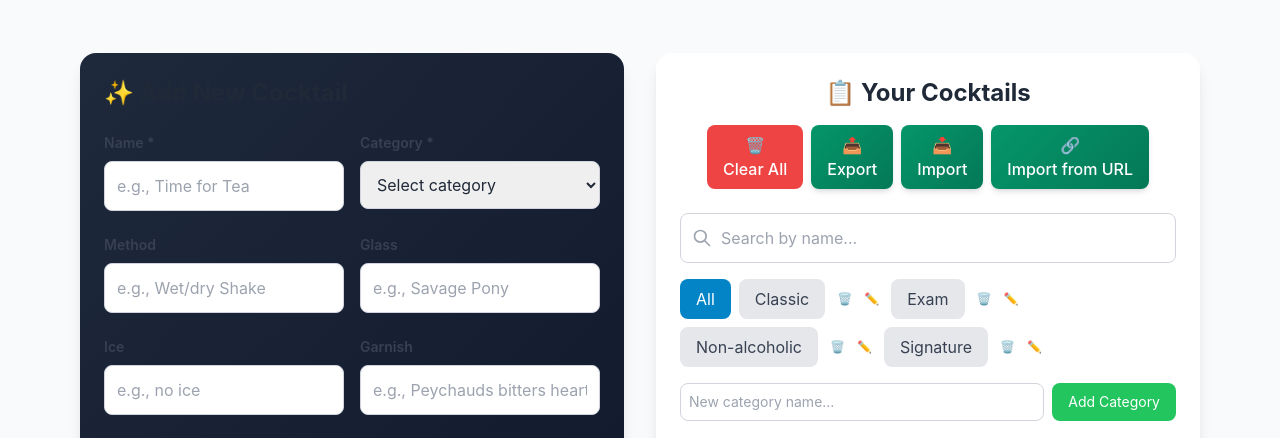
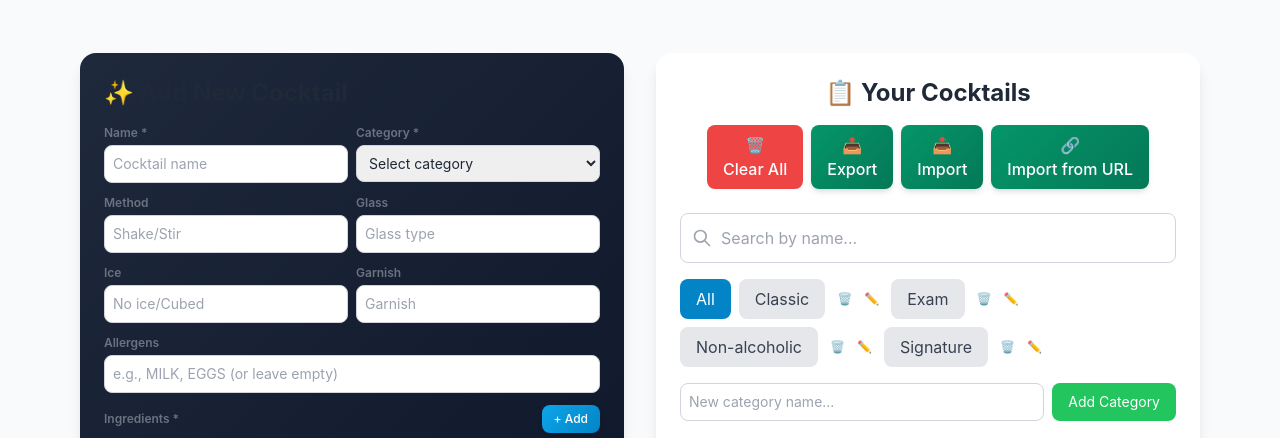
Before and after one commit to DemchaAV/Cockatails-list, a plain HTML site: page cocktail_builder.html in a window 1280 px wide. Shown: the part 167-605 px from the top of the page. Drawn offline with nearby package versions, Linux system fonts and the light colour scheme.

Commit message:
fix size add cocktail in builder

```diff
--- a/cocktail_builder.html
+++ b/cocktail_builder.html
@@ -277,90 +277,91 @@
 
         <div class="grid grid-cols-1 lg:grid-cols-2 gap-8">
             <!-- Form Section -->
-            <div class="form-section p-6 rounded-2xl shadow-lg">
-                <h2 class="text-2xl font-bold text-gray-800 dark:text-gray-200 mb-6">✨ Add New Cocktail</h2>
-
-                <form id="cocktailForm" class="space-y-6">
-                    <!-- Basic Info -->
-                    <div class="grid grid-cols-1 md:grid-cols-2 gap-4">
+            <div class="form-section p-4 sm:p-6 rounded-2xl shadow-lg">
+                <h2 class="text-xl sm:text-2xl font-bold text-gray-800 dark:text-gray-200 mb-4">✨ Add New Cocktail</h2>
+
+                <form id="cocktailForm" class="space-y-3">
+                    <!-- Name & Category - always 2 columns on mobile -->
+                    <div class="grid grid-cols-2 gap-2">
                         <div>
-                            <label class="block text-sm font-semibold text-gray-700 dark:text-gray-300 mb-2">Name
+                            <label class="block text-xs font-semibold text-gray-500 dark:text-gray-400 mb-1">Name
                                 *</label>
                             <input type="text" id="cocktailName" required
-                                class="w-full p-3 border border-gray-300 dark:border-gray-600 rounded-lg focus:ring-2 focus:ring-sky-500 focus:border-sky-500 transition-all dark:bg-gray-700 dark:text-white"
-                                placeholder="e.g., Time for Tea">
+                                class="w-full p-2 text-sm border border-gray-300 dark:border-gray-600 rounded-lg focus:ring-2 focus:ring-sky-500 focus:border-sky-500 transition-all dark:bg-gray-700 dark:text-white"
+                                placeholder="Cocktail name">
                         </div>
                         <div>
-                            <label class="block text-sm font-semibold text-gray-700 dark:text-gray-300 mb-2">Category
+                            <label class="block text-xs font-semibold text-gray-500 dark:text-gray-400 mb-1">Category
                                 *</label>
                             <select id="cocktailCategory" required
-                                class="w-full p-3 border border-gray-300 dark:border-gray-600 rounded-lg focus:ring-2 focus:ring-sky-500 focus:border-sky-500 transition-all dark:bg-gray-700 dark:text-white">
-                                <option value="">Select category</option>
+                                class="w-full p-2 text-sm border border-gray-300 dark:border-gray-600 rounded-lg focus:ring-2 focus:ring-sky-500 focus:border-sky-500 transition-all dark:bg-gray-700 dark:text-white">
+                                <option value="">Select</option>
                                 <!-- Options will be rendered here by JS -->
                             </select>
                         </div>
                     </div>
 
-                    <!-- Method, Glass, Ice, Garnish -->
-                    <div class="grid grid-cols-1 md:grid-cols-2 gap-4">
+                    <!-- Method & Glass -->
+                    <div class="grid grid-cols-2 gap-2">
                         <div>
                             <label
-                                class="block text-sm font-semibold text-gray-700 dark:text-gray-300 mb-2">Method</label>
+                                class="block text-xs font-semibold text-gray-500 dark:text-gray-400 mb-1">Method</label>
                             <input type="text" id="cocktailMethod"
-                                class="w-full p-3 border border-gray-300 dark:border-gray-600 rounded-lg focus:ring-2 focus:ring-sky-500 focus:border-sky-500 transition-all dark:bg-gray-700 dark:text-white"
-                                placeholder="e.g., Wet/dry Shake">
+                                class="w-full p-2 text-sm border border-gray-300 dark:border-gray-600 rounded-lg focus:ring-2 focus:ring-sky-500 focus:border-sky-500 transition-all dark:bg-gray-700 dark:text-white"
+                                placeholder="Shake/Stir">
                         </div>
                         <div>
                             <label
-                                class="block text-sm font-semibold text-gray-700 dark:text-gray-300 mb-2">Glass</label>
+                                class="block text-xs font-semibold text-gray-500 dark:text-gray-400 mb-1">Glass</label>
                             <input type="text" id="cocktailGlass"
-                                class="w-full p-3 border border-gray-300 dark:border-gray-600 rounded-lg focus:ring-2 focus:ring-sky-500 focus:border-sky-500 transition-all dark:bg-gray-700 dark:text-white"
-                                placeholder="e.g., Savage Pony">
+                                class="w-full p-2 text-sm border border-gray-300 dark:border-gray-600 rounded-lg focus:ring-2 focus:ring-sky-500 focus:border-sky-500 transition-all dark:bg-gray-700 dark:text-white"
+                                placeholder="Glass type">
                         </div>
                     </div>
 
-                    <div class="grid grid-cols-1 md:grid-cols-2 gap-4">
+                    <!-- Ice & Garnish -->
+                    <div class="grid grid-cols-2 gap-2">
                         <div>
-                            <label class="block text-sm font-semibold text-gray-700 dark:text-gray-300 mb-2">Ice</label>
+                            <label class="block text-xs font-semibold text-gray-500 dark:text-gray-400 mb-1">Ice</label>
                             <input type="text" id="cocktailIce"
-                                class="w-full p-3 border border-gray-300 dark:border-gray-600 rounded-lg focus:ring-2 focus:ring-sky-500 focus:border-sky-500 transition-all dark:bg-gray-700 dark:text-white"
-                                placeholder="e.g., no ice">
+                                class="w-full p-2 text-sm border border-gray-300 dark:border-gray-600 rounded-lg focus:ring-2 focus:ring-sky-500 focus:border-sky-500 transition-all dark:bg-gray-700 dark:text-white"
+                                placeholder="No ice/Cubed">
                         </div>
                         <div>
                             <label
-                                class="block text-sm font-semibold text-gray-700 dark:text-gray-300 mb-2">Garnish</label>
+                                class="block text-xs font-semibold text-gray-500 dark:text-gray-400 mb-1">Garnish</label>
                             <input type="text" id="cocktailGarnish"
-                                class="w-full p-3 border border-gray-300 dark:border-gray-600 rounded-lg focus:ring-2 focus:ring-sky-500 focus:border-sky-500 transition-all dark:bg-gray-700 dark:text-white"
-                                placeholder="e.g., Peychauds bitters hearts">
+                                class="w-full p-2 text-sm border border-gray-300 dark:border-gray-600 rounded-lg focus:ring-2 focus:ring-sky-500 focus:border-sky-500 transition-all dark:bg-gray-700 dark:text-white"
+                                placeholder="Garnish">
                         </div>
                     </div>
 
                     <!-- Allergens -->
                     <div>
                         <label
-                            class="block text-sm font-semibold text-gray-700 dark:text-gray-300 mb-2">Allergens</label>
+                            class="block text-xs font-semibold text-gray-500 dark:text-gray-400 mb-1">Allergens</label>
                         <input type="text" id="cocktailAllergens"
-                            class="w-full p-3 border border-gray-300 dark:border-gray-600 rounded-lg focus:ring-2 focus:ring-sky-500 focus:border-sky-500 transition-all dark:bg-gray-700 dark:text-white"
-                            placeholder="Leave empty for null, or list allergens">
+                            class="w-full p-2 text-sm border border-gray-300 dark:border-gray-600 rounded-lg focus:ring-2 focus:ring-sky-500 focus:border-sky-500 transition-all dark:bg-gray-700 dark:text-white"
+                            placeholder="e.g., MILK, EGGS (or leave empty)">
                     </div>
 
                     <!-- Ingredients Section -->
                     <div>
-                        <div class="flex justify-between items-center mb-4">
-                            <label class="text-sm font-semibold text-gray-700 dark:text-gray-300">Ingredients *</label>
+                        <div class="flex justify-between items-center mb-2">
+                            <label class="text-xs font-semibold text-gray-500 dark:text-gray-400">Ingredients *</label>
                             <button type="button" id="addIngredientBtn"
-                                class="add-ingredient-btn text-white px-4 py-2 rounded-lg font-medium shadow-md">
-                                + Add Ingredient
+                                class="add-ingredient-btn text-white text-xs px-3 py-1.5 rounded-lg font-medium shadow-md">
+                                + Add
                             </button>
                         </div>
-                        <div id="ingredientsList" class="space-y-3">
+                        <div id="ingredientsList" class="space-y-2">
                             <!-- Ingredients will be added here -->
                         </div>
                     </div>
 
                     <!-- Submit Button -->
                     <button type="submit"
-                        class="w-full bg-sky-600 hover:bg-sky-700 text-white font-bold py-3 px-6 rounded-lg transition-all transform hover:scale-105 shadow-lg">
+                        class="w-full bg-sky-600 hover:bg-sky-700 text-white font-bold py-3 px-6 rounded-lg transition-all shadow-lg">
                         🎯 Add Cocktail
                     </button>
                 </form>
@@ -577,7 +578,7 @@
 
         function addIngredientRow(name = '', qty = '') {
             const div = document.createElement('div');
-            div.className = 'ingredient-item flex gap-3 items-center bg-white dark:bg-gray-700 p-3 rounded-lg border border-gray-200 dark:border-gray-600';
+            div.className = 'ingredient-item flex gap-2 items-center bg-white dark:bg-gray-700 p-2 rounded-lg border border-gray-200 dark:border-gray-600';
             div.innerHTML = `
                 <div class="flex-1">
                     <input type="text" placeholder="Ingredient name" value="${name}"
```
